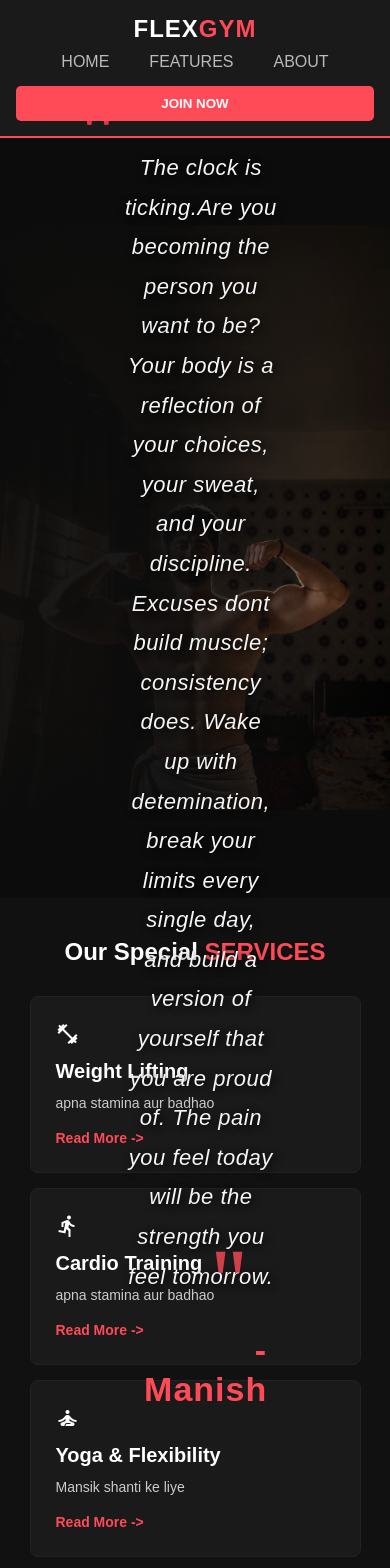
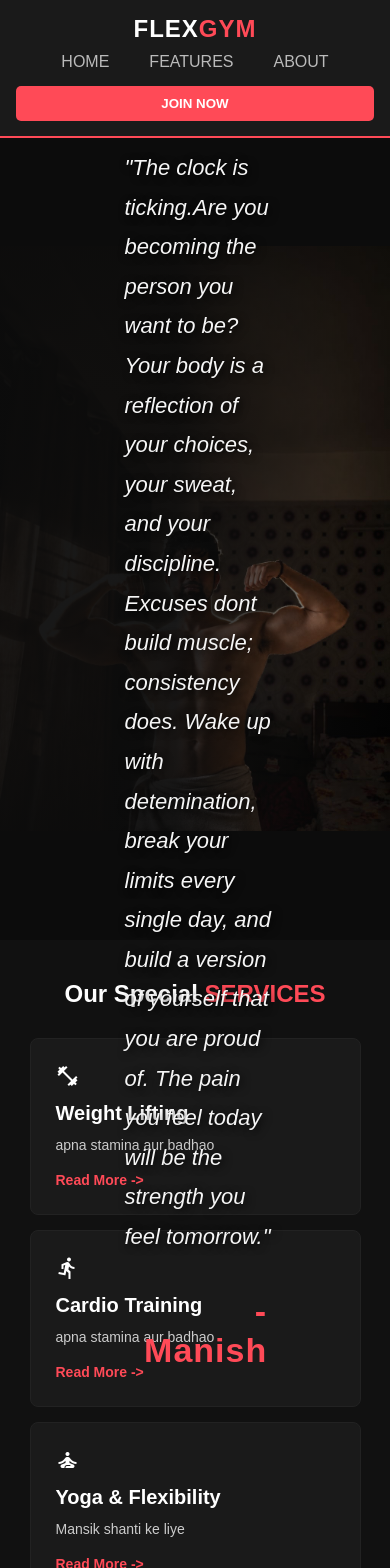
Before and after one commit to manish1894/gym-website, an Angular app: page / in a window 390 px wide. Shown: the top 1568 px of the page. Built offline with nearby package versions, Linux system fonts and the light colour scheme.

Commit message:
Gym website development version 1

```diff
--- a/src/app/app.css
+++ b/src/app/app.css
@@ -121,8 +121,8 @@
     }
 .hero-section {
 height: auto; /* Height auto rahegi taaki text aaram se fit ho */
-min-height: 90vh; /* Kam se kam screen ka 90% area cover kare */
-padding: 100px 24px 40px 24px; /* Upar se solid space taaki navbar ke neeche aaye */
+min-height: 95vh; /* Kam se kam screen ka 90% area cover kare */
+padding: 100px 24px 40px 30px; /* Upar se solid space taaki navbar ke neeche aaye */
 
 /* Mobile me background photo ko center me halka black overlay denge */
 background-image: linear-gradient(rgba(12, 12, 12, 0.88), rgba(12, 12, 12, 0.88)), url('/unnamed.jpg');
@@ -137,7 +137,6 @@ align-items: center;
 
 .hero-content {
 max-width: 100%; /* Mobile me poori width use karega */
-text-align: center; /* Text mast center me align hoga */
 }
 
 .quote-wrapper {
@@ -161,18 +160,16 @@ margin: 10px auto;
 .gym-quote {
 font-size: 15px; /* Size chota hone se ab ek line me 4-5 words aaram se aayenge */
 line-height: 1.8; /* Do lines ke beech me badhiya space */
-font-weight: 400;
-letter-spacing: 0.5px;
+text-align: left;
 color: #e0e0e0;
-margin: 0;
 }
 
 /* Signature center me cool lagega */
 .signature {
 font-size: 20px;
-text-align: center;
+text-align: left;
 margin-top: 20px;
-padding-right: 0;
+padding-left: 10px;
 color: #ff4a57;
 }
 }
--- a/src/app/app.html
+++ b/src/app/app.html
@@ -13,18 +13,16 @@
     <section class="hero-section">
       <div class="hero-content">
         <div class="quote-wrapper">
-          <span class="quote-icon-start">"</span>
           <p class="gym-quote">
-            The clock is ticking.Are you becoming the person you want to be?
+            "The clock is ticking.Are you becoming the person you want to be?
             Your body is a reflection of your choices, your sweat, and your discipline.
             Excuses dont build muscle; consistency does.
             Wake up with detemination, break your limits every single day,
             and build a version of yourself that you are proud of.
-            The pain you feel today will be the strength you feel tomorrow.
+            The pain you feel today will be the strength you feel tomorrow."
           </p>
-          <span class="quote-icon-end">"</span>
         </div>
-        <h3 class="signature">- Manish</h3>
+        <h3 class="signature">-Manish</h3>
       </div>
     </section>
     <section class="services-container">
```
